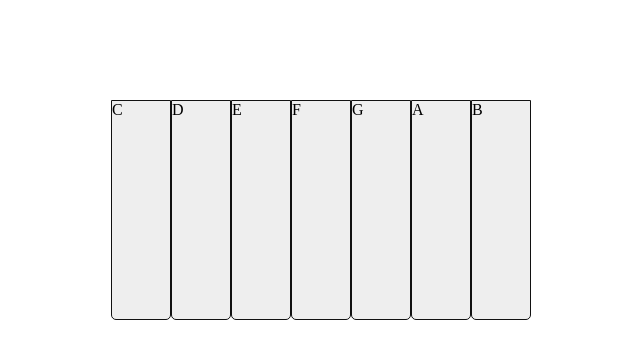
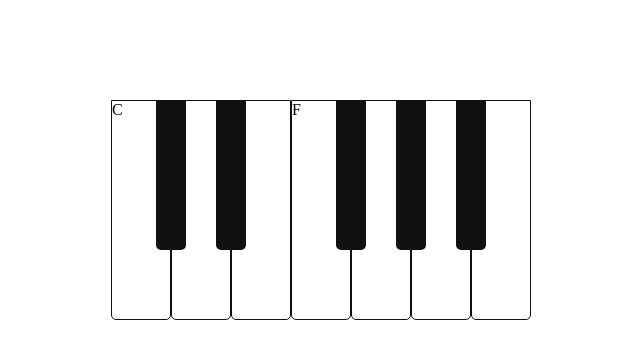
Before and after one commit to gerretkubota/piano, a React app: page / in a window 1280 px wide. Shown: the top 358 px of the page, without its empty margins (319-959 px from the left). Built offline with nearby package versions, Linux system fonts and the light colour scheme.

Commit message:
Implmented black keys (sharp keys), should be able to implement this in a way that you can click on the sharp keys in the future if necessary

```diff
--- /dev/null
+++ b/src/client/components/BlackKey.jsx
@@ -0,0 +1,7 @@
+import React from 'react';
+
+const BlackKey = ({ bKeyPos }) => (
+  <div className={`black-key ${bKeyPos}`}></div>
+);
+
+export default BlackKey;
--- a/src/client/containers/AppContainer.jsx
+++ b/src/client/containers/AppContainer.jsx
@@ -8,6 +8,7 @@ export default class AppContainer extends Component {
 
     this.state = {
       keys: ['C', 'D', 'E', 'F', 'G', 'A', 'B'],
+      blackKeys: ['c-sharp', 'd-sharp', 'f-sharp', 'g-sharp', 'a-sharp'],
       lastSelected: '',
       userInput: '',
       userLog: '',
@@ -16,7 +17,6 @@ export default class AppContainer extends Component {
   }
 
   handleClick = wKey => {
-    console.log('clicked');
     let { lastSelected } = this.state;
 
     if (lastSelected !== wKey) lastSelected = wKey;
@@ -28,14 +28,15 @@ export default class AppContainer extends Component {
   handlePlay = () => {}
 
   render() {
-    const { keys, lastSelected, userInput } = this.state;
+    const { keys, lastSelected, userInput, blackKeys } = this.state;
 
     return (
       <div className='app-container'>
         <KeyboardContainer
           keys={keys}
           lastSelected={lastSelected}
-          handleClick={this.handleClick} />
+          handleClick={this.handleClick}
+          blackKeys={blackKeys} />
           {/* FormContainer */}
           {/* LogContainer */}
       </div>
--- a/src/client/containers/KeyboardContainer.jsx
+++ b/src/client/containers/KeyboardContainer.jsx
@@ -1,13 +1,16 @@
 import React from 'react';
 
 import WhiteKey from '../components/WhiteKey.jsx';
+import BlackKey from '../components/BlackKey.jsx';
 
-const KeyboardContainer = ({ keys, lastSelected, handleClick }) => (
+const KeyboardContainer = ({ keys, lastSelected, handleClick, blackKeys }) => (
   <div className='keyboard-container'>
     {keys.map(key => <WhiteKey
-                      wKey={key}
-                      lastSelected={lastSelected}
-                      handleClick={handleClick} />)}
+                        wKey={key}
+                        lastSelected={lastSelected}
+                        handleClick={handleClick} />)}
+
+    {blackKeys.map(key => <BlackKey bKeyPos={key} />)}
   </div>
 );
 
--- a/src/client/public/styles/main.css
+++ b/src/client/public/styles/main.css
@@ -1,9 +1,12 @@
+/* Distribute to all */
 * {
   box-sizing: border-box;
   padding: 0;
   margin: 0;
 }
+/* End of Distribute to all */
 
+/* App Container */
 .app-container {
   margin-top: 100px;
 
@@ -12,23 +15,68 @@
   justify-content: center;
   align-items: center;
 }
+/* End of App Container */
 
+/* Keyboard Container */
 .keyboard-container {
+  max-width: 100vw;
+  max-height: 50vh;
+
   display: flex;
   flex-direction: row;
-  max-height: 50vh;
-  max-width: 100vw;
+  position: relative;
 }
+/* End of Keyboard Container */
 
+
+/* White Key */
 .white-key {
   width: 60px;
   height: 220px;
 
-  background-color: #eee;
+  background-color: #fff;
   border: 1px solid #111;
   border-radius: 0px 0px 5px 5px;
 }
+/* End of White Key */
 
+/* Black Key */
+.black-key {
+  top: 0;
+  width: 30px;
+  height: 150px;
+  border-radius: 0px 0px 5px 5px;
+
+  background-color: #111;
+  position: absolute;
+  z-index: 1;
+}
+/* End of Black Key */
+
+/* Black keys (sharp keys) */
+.c-sharp {
+  left: 45px;
+}
+
+.d-sharp {
+  left: 105px;
+}
+
+.f-sharp {
+  left: 225px;
+}
+
+.g-sharp {
+  left: 285px;
+}
+
+.a-sharp {
+  left: 345px;
+}
+/* End of Black keys (sharp keys) */
+
+/* Highlight */
 .highlighted {
   background-color: #accef7;
 }
+/* End of Highlight */
```
